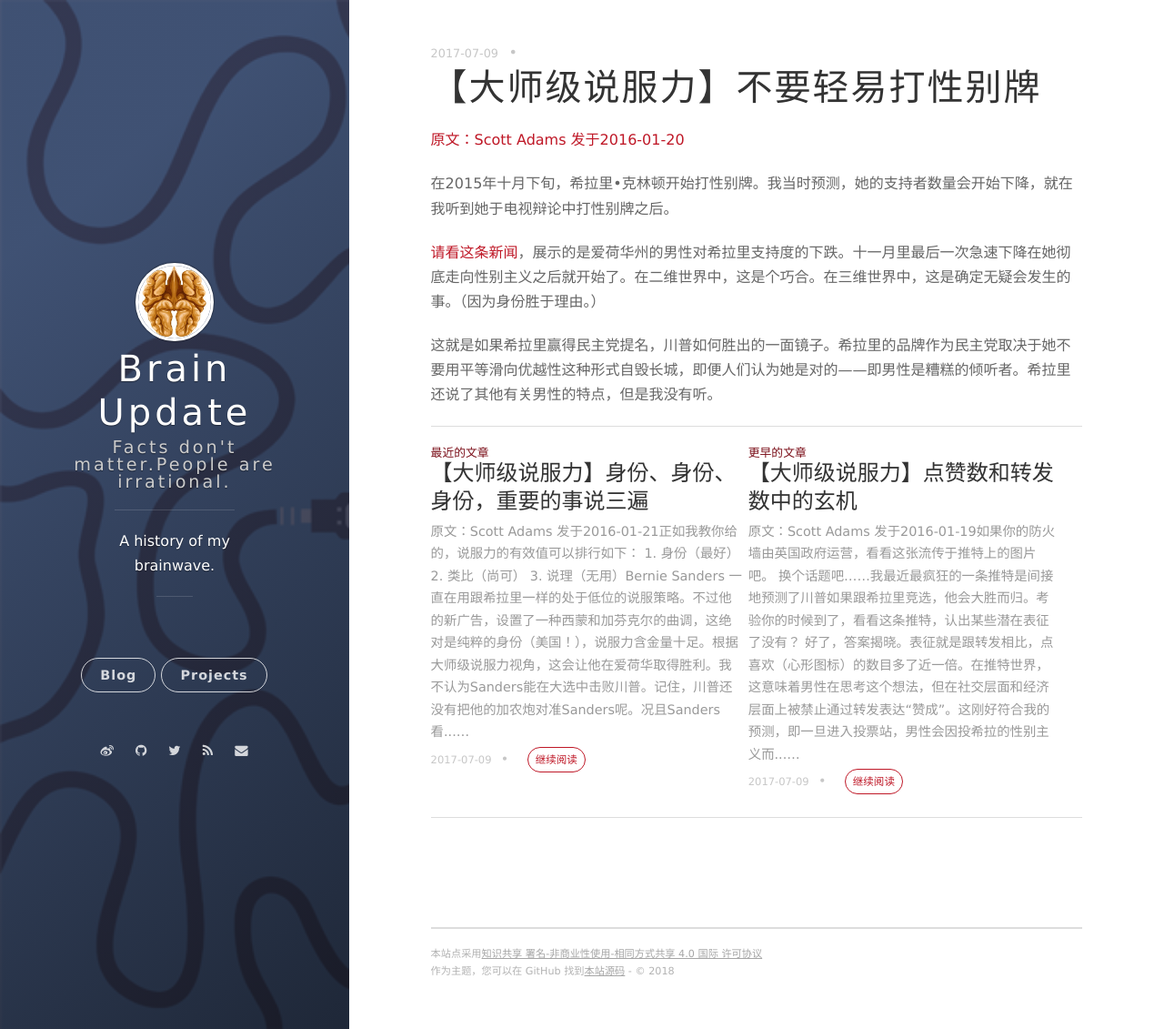
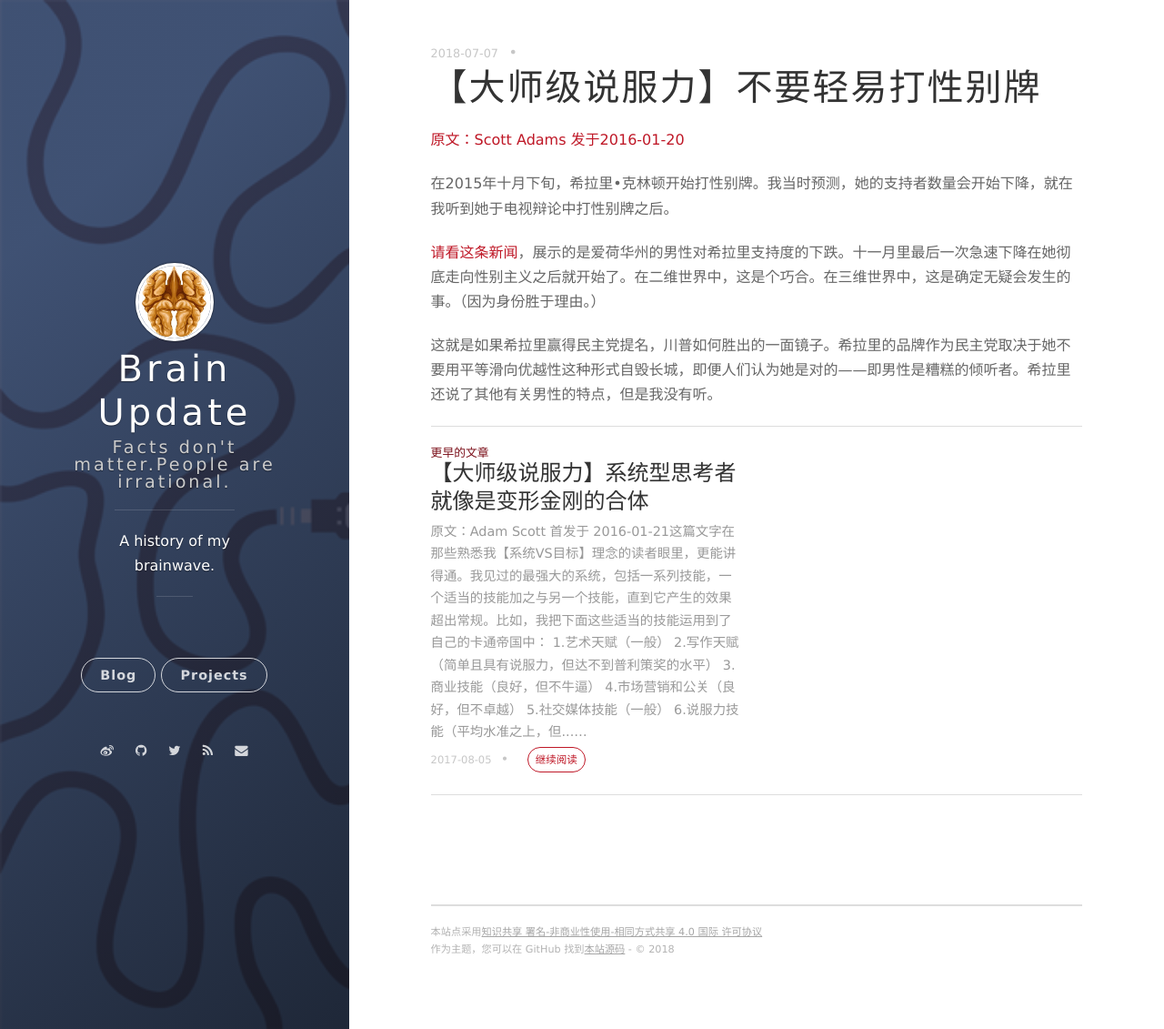
Before and after one commit to iwomen/iwomen.github.io, a Jekyll site: the page built from _posts/2017-07-09-the-gender-card.md, in a window 1280 px wide and 1131 px high. Shown: the whole window at 91% size. Built offline with Jekyll 4.4.1, drawn with Linux system fonts in a browser that asks for light colours; nearby versions of some CDN libraries; our own code applies the rules of GitHub Pages for plain Markdown files; comment, search, counter and statistics services are not loaded.

Commit message:
Update 2017-07-09-the-gender-card.md

```diff
--- a/_posts/2017-07-09-the-gender-card.md
+++ b/_posts/2017-07-09-the-gender-card.md
@@ -2,7 +2,7 @@
 
 playout: post
 title: 【大师级说服力】不要轻易打性别牌
-date: 2017-07-09
+date: 2018-07-07
 
 ---
 
```
